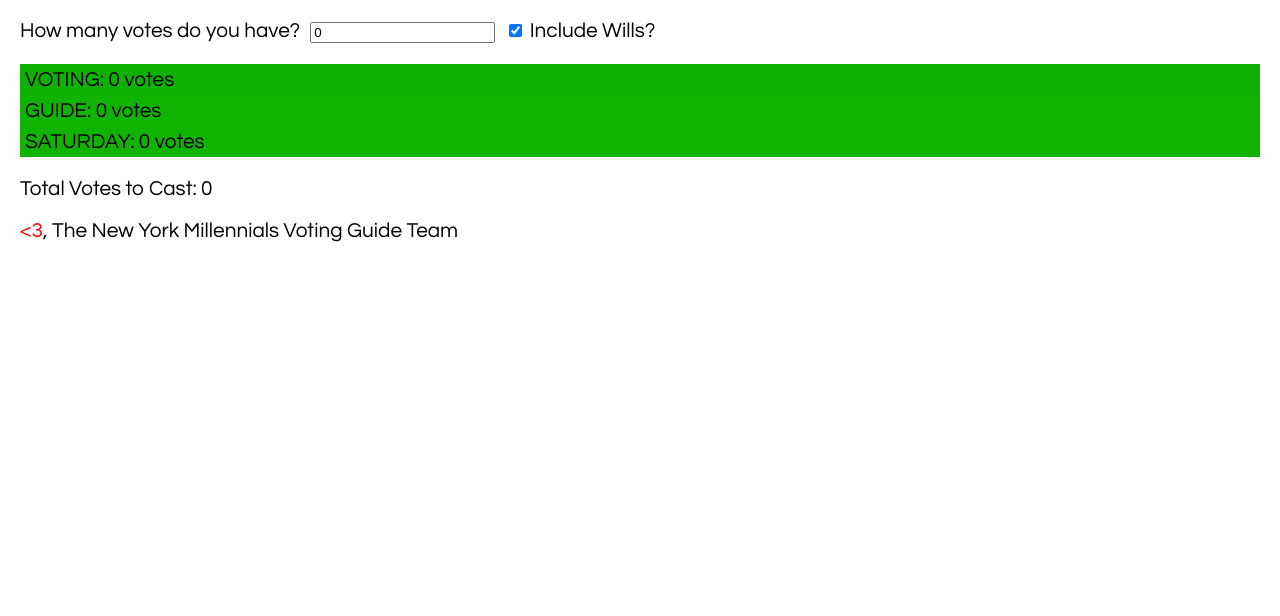
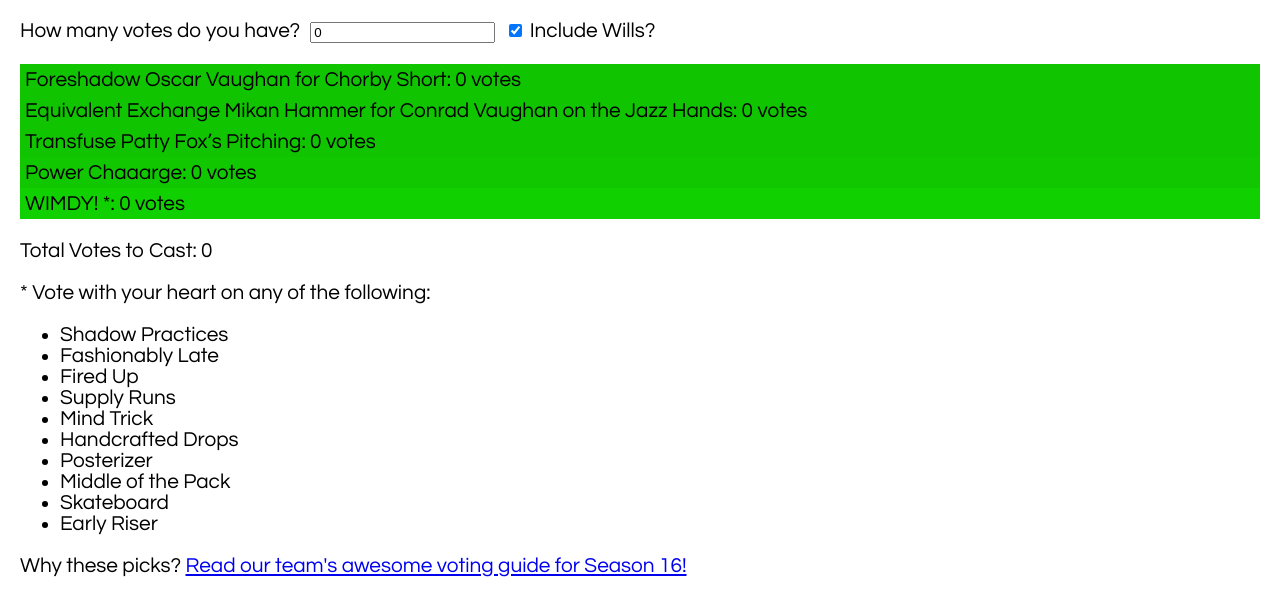
Before and after one commit to rgallo/voting-calc, a React (Create React App) app: page / in a window 1280 px wide. Shown: the top 616 px of the page. Built offline with nearby package versions, Linux system fonts and the light colour scheme.

Commit message:
Season 16 updates, added Wimdys section with randomized options

```diff
--- a/public/config.json
+++ b/public/config.json
@@ -1,23 +1,48 @@
 {
-  "siesta": true,
+  "season": 16,
+  "guideurl": "https://docs.google.com/document/d/1qVu_aCUhvsgRbtQ643-wqLCmGk5Pjl8C0AVpf___yqg/edit",
   "votetypes": [
     {
-      "label": "VOTING",
-      "value": 0.34,
+      "label": "Foreshadow Oscar Vaughan for Chorby Short",
+      "value": 0.22,
       "includeInTotal": true,
-      "type": "other"
+      "type": "will"
     },
     {
-      "label": "GUIDE",
-      "value": 0.33,
+      "label": "Equivalent Exchange Mikan Hammer for Conrad Vaughan on the Jazz Hands",
+      "value": 0.22,
       "includeInTotal": true,
-      "type": "other"
+      "type": "will"
     },
     {
-      "label": "SATURDAY",
-      "value": 0.33,
+      "label": "Transfuse Patty Fox’s Pitching",
+      "value": 0.22,
       "includeInTotal": true,
-      "type": "other"
+      "type": "will"
+    },
+    {
+      "label": "Power Chaaarge",
+      "value": 0.20,
+      "includeInTotal": true,
+      "type": "blessing"
+    },
+    {
+      "label": "WIMDY!",
+      "value": 0.14,
+      "includeInTotal": true,
+      "type": "wimdy"
     }
+  ],
+  "wimdys": [
+    "Supply Runs",
+    "Handcrafted Drops",
+    "Early Riser",
+    "Middle of the Pack",
+    "Fashionably Late",
+    "Posterizer",
+    "Skateboard",
+    "Fired Up",
+    "Mind Trick",
+    "Shadow Practices"
   ]
 }
--- a/src/App.js
+++ b/src/App.js
@@ -15,6 +15,7 @@
   const [idols, setIdols] = useState([]);
   const [idolRandom, setIdolRandom] = useState(Math.floor(Math.random() * 100) + 1);
   const [siesta, setSiesta] = useState(false);
+  const [wimdys, setWimdys] = useState([]);
   const colorH = 115;
   const colorS = 100;
   const maxL = 45;
@@ -32,6 +33,7 @@
     setGuideOwner(configJson.guideowner ?? "our team");
     setIdols(configJson.idols ?? []);
     setSiesta(configJson.siesta ?? false);
+    setWimdys(configJson.wimdys?.sort(() => Math.random() - 0.5) ?? []);
   };
 
   useEffect(() => {
@@ -83,29 +85,40 @@
 
   const chosenIdol = getIdolizedPlayer();
 
+  const renderVote = votetype => {
+    const debugText = debug ? ` - ${votes <= 0 ? (0).toFixed(2) : (((voteTotals[votetype.label] ?? 0) / votes) * 100.0).toFixed(2)}%` : "";
+    return (
+      <div key={`${votetype.label}`} className="voteType" style={{ "color": votetype.value > .8 ? "white": "black", "backgroundColor": `hsl(${colorH}, ${colorS}%, ${getLValue(votetype.value)}%)` }}>
+        {`${votetype.label + (votetype.type === "wimdy" ? " *" : "")}: ${voteTotals[votetype.label] ?? 0} vote${voteTotals[votetype.label] === 1 ? "" : "s"}${debugText}`}
+      </div>
+    );
+  };
+
   return (
     <div className="container">
       <label>How many votes do you have?</label>
       <input id="votes" type="number" inputMode="numeric" pattern="[0-9]*" min="0" step="1" value={votes} onChange={e => setVotes(e.target.value)} />
-      <label className="includeWills"><input type="checkbox" checked={includeWills} onClick={() => setIncludeWills(!includeWills)}/> Include Wills?</label>
+      <label className="includeWills"><input type="checkbox" defaultChecked={includeWills} onClick={() => setIncludeWills(!includeWills)}/> Include Wills?</label>
       <br />
       <br />
-      {(reverse ? voteTypes.slice(0).reverse() : voteTypes).filter(votetype => includeWills || votetype.type !== "will").map((votetype) => {
-        return (
-          <div key={votetype.label} className="voteType" style={{ "color": votetype.value > .8 ? "white": "black", "backgroundColor": `hsl(${colorH}, ${colorS}%, ${getLValue(votetype.value)}%)` }}>
-            {debug ?
-              `${votetype.label}: ${voteTotals[votetype.label] ?? 0} vote${voteTotals[votetype.label] === 1 ? "" : "s"} - ${votes <= 0 ? (0).toFixed(2) : (((voteTotals[votetype.label] ?? 0) / votes) * 100.0).toFixed(2)}%` :
-              `${votetype.label}: ${voteTotals[votetype.label] ?? 0} vote${voteTotals[votetype.label] === 1 ? "" : "s"}`
-            }
-          </div>
-        );
-      })}
+      {(reverse ? voteTypes.slice(0).reverse() : voteTypes).filter(votetype => includeWills || votetype.type !== "will").map((votetype) => renderVote(votetype))}
       <br />
       <div>Total Votes to Cast: {votesToCast}</div>
       {(!!idols.length && <h2>
         Idolize: <a target="_blank" rel="noopener noreferrer" href={`https://www.blaseball.com/player/${chosenIdol.id}`}>{chosenIdol.name}</a> (rolled {idolRandom})
         </h2>)}
     <br />
+    {
+      wimdys.length ? (
+      <>
+        <div>* Vote with your heart on any of the following: <br />
+        <ul>
+          {wimdys.map(wimdy => <li key={wimdy}>{wimdy}</li>)}
+        </ul>
+        </div>
+      </>
+      ) : ""
+    }
     {
       siesta ? (
         <div><span style={{"color": "red"}}>&lt;3</span>, The New York Millennials Voting Guide Team</div>
```
